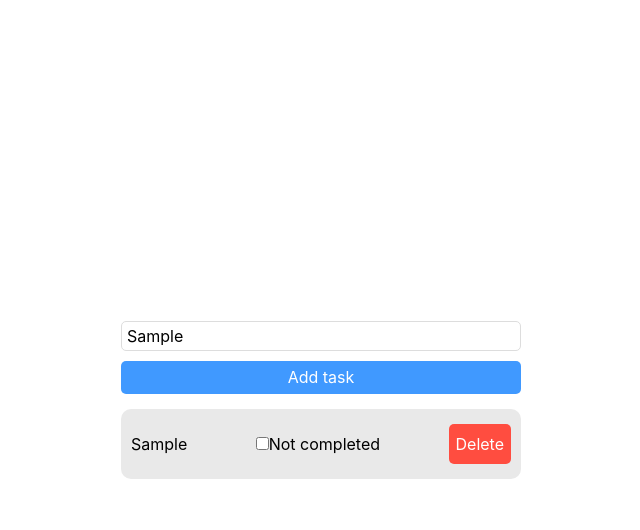
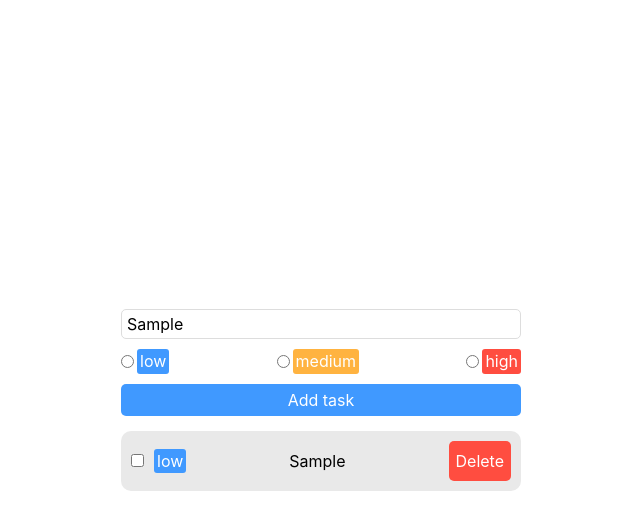
Before and after one commit to Malberee/todo-typescript, a React (Vite) app: page / in a window 1280 px wide. Both pictures are taken after typing "Sample" into the empty fields and a click on the button "Add task". Shown: the top 530 px of the page, without its empty margins (319-959 px from the left). Built offline with nearby package versions, Linux system fonts and the light colour scheme.

Commit message:
add task priority

```diff
--- a/src/components/App.tsx
+++ b/src/components/App.tsx
@@ -4,17 +4,19 @@ import TaskList from './TaskList'
 
 import './App.scss'
 
+export type PriorityLevelType = 'low' | 'medium' | 'high'
 export interface Task {
   id: number
   text: string
   completed: boolean
+  priority: PriorityLevelType
 }
 
 const App = () => {
   const [tasks, setTasks] = useState<Task[]>([])
 
-  const addTask = (text: string) => {
-    const newTodo = { id: Date.now(), text, completed: false }
+  const addTask = (text: string, priority: PriorityLevelType) => {
+    const newTodo = { id: Date.now(), text, completed: false, priority }
     setTasks([...tasks, newTodo])
   }
 
--- a/src/components/Form/Form.styled.tsx
+++ b/src/components/Form/Form.styled.tsx
@@ -19,6 +19,23 @@ export const Input = styled.input`
   }
 `
 
+export const PrioritiesWrapper = styled.ul`
+  display: flex;
+  align-items: center;
+  justify-content: space-between;
+  margin-bottom: 10px;
+`
+
+export const Priority = styled.li``
+
+export const Label = styled.label`
+  display: flex;
+  gap: 3px;
+  align-items: center;
+`
+
+export const PriorityRadiobutton = styled.input``
+
 export const AddTaskBtn = styled.button`
   width: 100%;
   padding: 5px;
--- a/src/components/Form/Form.tsx
+++ b/src/components/Form/Form.tsx
@@ -1,12 +1,23 @@
 import { useState } from 'react'
-import { FormWrapper, Input, AddTaskBtn } from './Form.styled'
+
+import PriorityLabel from '../PriorityLabel'
+import {
+  FormWrapper,
+  Input,
+  PrioritiesWrapper,
+  Label,
+  PriorityRadiobutton,
+  AddTaskBtn,
+} from './Form.styled'
+import { PriorityLevelType } from '../App'
 
 interface FormProps {
-  addTask: (task: string) => void
+  addTask: (task: string, priority: PriorityLevelType) => void
 }
 
 const Form = ({ addTask }: FormProps) => {
   const [value, setValue] = useState('')
+  const [priority, setPriority] = useState<PriorityLevelType>('low')
 
   const handleInput = (e: React.ChangeEvent<HTMLInputElement>) => {
     setValue(e.target.value)
@@ -14,13 +25,48 @@ const Form = ({ addTask }: FormProps) => {
 
   const handleSubmit = (e: React.FormEvent) => {
     e.preventDefault()
+    console.log(e)
+
     if (value.trim() === '') return
-    addTask(value)
+    addTask(value, priority)
+  }
+
+  const handleChangePriority = (e: React.ChangeEvent<HTMLInputElement>) => {
+    setPriority(e.target.id as PriorityLevelType)
   }
 
   return (
     <FormWrapper onSubmit={handleSubmit}>
       <Input type="text" value={value} onChange={handleInput} />
+      <PrioritiesWrapper>
+        <Label>
+          <PriorityRadiobutton
+            type="radio"
+            name="priority"
+            id="low"
+            onChange={handleChangePriority}
+          />
+          <PriorityLabel priority="low">Low</PriorityLabel>
+        </Label>
+        <Label>
+          <PriorityRadiobutton
+            type="radio"
+            name="priority"
+            id="medium"
+            onChange={handleChangePriority}
+          />
+          <PriorityLabel priority="medium">Medium</PriorityLabel>
+        </Label>
+        <Label>
+          <PriorityRadiobutton
+            type="radio"
+            name="priority"
+            id="high"
+            onChange={handleChangePriority}
+          />
+          <PriorityLabel priority="high">High</PriorityLabel>
+        </Label>
+      </PrioritiesWrapper>
       <AddTaskBtn type="submit">Add task</AddTaskBtn>
     </FormWrapper>
   )
--- /dev/null
+++ b/src/components/PriorityLabel/PriorityLabel.styled.tsx
@@ -0,0 +1,20 @@
+import styled, {css} from 'styled-components';
+import { PriorityLevelType } from '../App'
+
+interface PriorityLevelProps {
+  priority: PriorityLevelType
+}
+
+export const PriorityLabelWrapper = styled.span<PriorityLevelProps>(({ priority }) => {
+  let color = '#4099ff'
+
+  if (priority === 'medium') color = '#ffb340'
+  if (priority === 'high') color = '#ff4d40'
+
+  return css`
+    padding: 3px;
+    border-radius: 3px;
+    background-color: ${color};
+    color: #ffffff;
+  `
+})
--- /dev/null
+++ b/src/components/PriorityLabel/PriorityLabel.tsx
@@ -0,0 +1,16 @@
+import React from 'react'
+import { PriorityLabelWrapper } from './PriorityLabel.styled'
+
+import { PriorityLevelType } from '../App'
+
+interface PriorityLabelProps {
+  priority: PriorityLevelType
+}
+
+const PriorityLabel = ({ priority }: PriorityLabelProps) => {
+  return (
+    <PriorityLabelWrapper priority={priority}>{priority}</PriorityLabelWrapper>
+  )
+}
+
+export default PriorityLabel
--- /dev/null
+++ b/src/components/PriorityLabel/index.ts
@@ -0,0 +1,2 @@
+export { default } from './PriorityLabel.tsx'
+// export * from './PriorityLabel.jsx'
--- a/src/components/TaskItem/TaskItem.styled.tsx
+++ b/src/components/TaskItem/TaskItem.styled.tsx
@@ -1,6 +1,6 @@
-import styled from 'styled-components'
+import styled, { css } from 'styled-components'
 
-export const TaskItemWrapper = styled.div`
+export const TaskItemWrapper = styled.li`
   padding: 10px;
   border-radius: 10px;
 
@@ -10,6 +10,16 @@ export const TaskItemWrapper = styled.div`
 
   background-color: #e9e9e9;
 `
+
+interface TaskTextProps {
+  completed: boolean
+}
+
+export const TaskText = styled.p<TaskTextProps>(({ completed }) => {
+  return css`
+    text-decoration: ${completed ? 'line-through' : 'none'};
+  `
+})
 
 export const DeleteBtn = styled.button`
   height: 40px;
@@ -25,11 +35,12 @@ export const DeleteBtn = styled.button`
   transition: background-color 100ms linear;
 
   &:hover {
-    background-color: #e03c30
+    background-color: #e03c30;
   }
 `
 
 export const CompletedState = styled.div`
   display: flex;
   align-items: center;
+  gap: 10px;
 `
--- a/src/components/TaskItem/TaskItem.tsx
+++ b/src/components/TaskItem/TaskItem.tsx
@@ -1,6 +1,13 @@
 import { Task } from '../App'
 
-import { TaskItemWrapper, DeleteBtn, CompletedState } from './TaskItem.styled'
+import PriorityLabel from '../PriorityLabel'
+
+import {
+  TaskItemWrapper,
+  DeleteBtn,
+  CompletedState,
+  TaskText,
+} from './TaskItem.styled'
 
 interface TaskItemProps {
   task: Task
@@ -11,7 +18,6 @@ interface TaskItemProps {
 const TaskItem = ({ task, deleteTask, toggleCompleted }: TaskItemProps) => {
   return (
     <TaskItemWrapper>
-      <p>{task.text}</p>
       <CompletedState>
         <label>
           <input
@@ -19,9 +25,10 @@ const TaskItem = ({ task, deleteTask, toggleCompleted }: TaskItemProps) => {
             checked={task.completed}
             onChange={() => toggleCompleted(task.id)}
           />
-          {task.completed ? 'Completed' : 'Not completed'}
         </label>
+        <PriorityLabel priority={task.priority} />
       </CompletedState>
+      <TaskText completed={task.completed}>{task.text}</TaskText>
       <DeleteBtn type="button" onClick={() => deleteTask(task.id)}>
         Delete
       </DeleteBtn>
--- a/src/components/TaskList/TaskList.styled.tsx
+++ b/src/components/TaskList/TaskList.styled.tsx
@@ -1,6 +1,6 @@
 import styled from 'styled-components'
 
-export const TaskListWrapper = styled.div`
+export const TaskListWrapper = styled.ul`
   display: flex;
   flex-direction: column;
   gap: 10px;
--- /dev/null
+++ b/src/index.scss
@@ -0,0 +1,37 @@
+@import '/node_modules/modern-normalize/modern-normalize.css';
+
+p,
+h1,
+h2,
+h3,
+h4,
+h5 {
+  margin: 0;
+}
+
+ul,
+ol {
+  margin: 0;
+  padding-left: 0;
+}
+
+button {
+  cursor: pointer;
+}
+
+img {
+  display: block;
+  max-width: 100%;
+  height: auto;
+}
+
+* {
+  margin: 0;
+  padding: 0;
+  list-style: none;
+  box-sizing: border-box;
+}
+
+.list {
+  list-style: none;
+}
--- a/src/main.tsx
+++ b/src/main.tsx
@@ -1,6 +1,8 @@
 import React from 'react'
 import ReactDOM from 'react-dom/client'
 import App from './components/App.tsx'
+
+import './index.scss'
 
 ReactDOM.createRoot(document.getElementById('root')!).render(
   <React.StrictMode>
```
